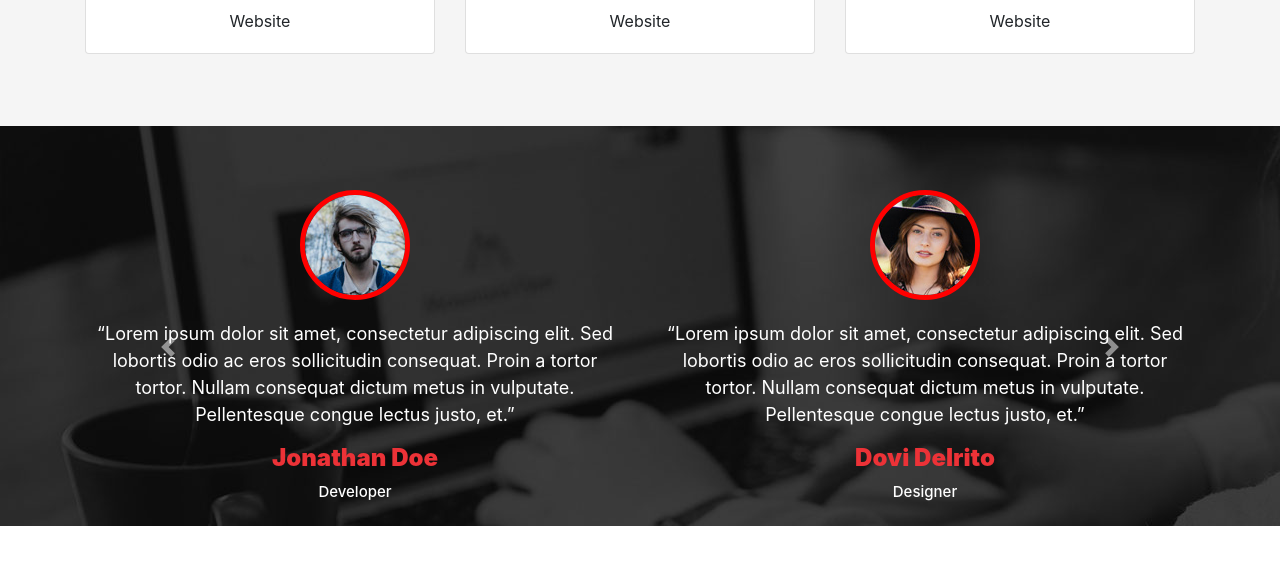
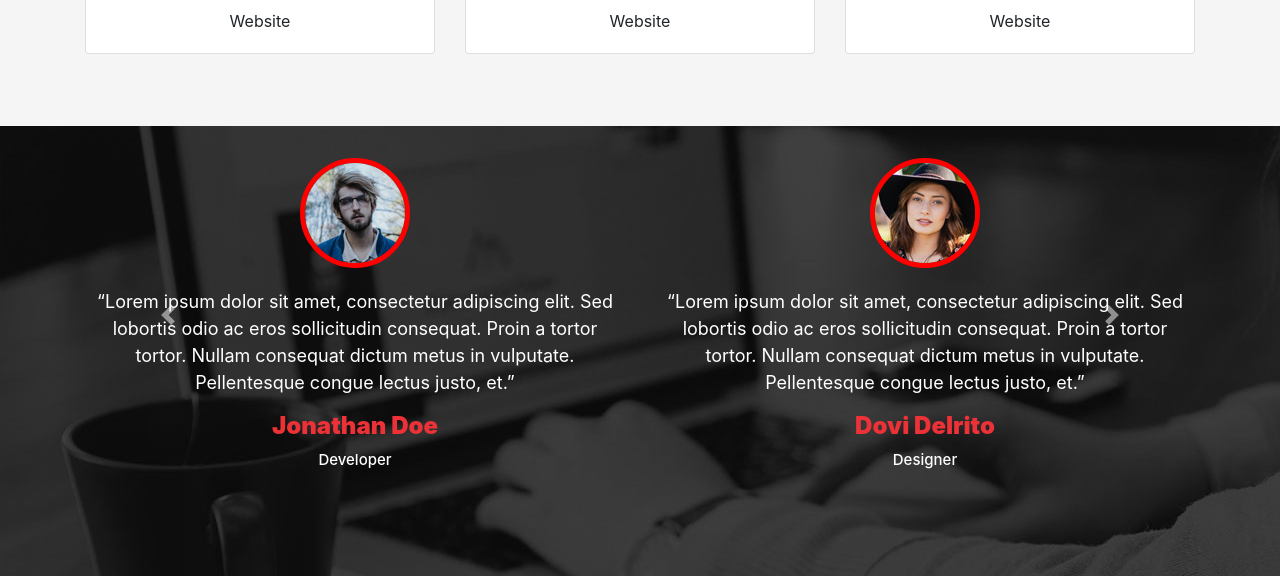
Before and after one commit to MohamedAlaaEldienAli/test-project, a plain HTML site: page test-git/index.html in a window 1280 px wide. Shown: the part 4088-4664 px from the top of the page. Before the commit the page ends 4614 px from the top, so only its background shows below. Drawn offline with Linux system fonts and the light colour scheme.

Commit message:
some update in file css

```diff
--- a/test-git/css/index_style.css
+++ b/test-git/css/index_style.css
@@ -168,7 +168,7 @@
 {
     background-image: url(../images/client-testimonial.jpg);
     background-attachment: fixed;
-    height: 400px;
+    height: 450px;
 }
 .sec-carousel .carousel-item img
 {
--- a/test-git/index.html
+++ b/test-git/index.html
@@ -357,8 +357,8 @@
 
         </section>
 
-        <section class="sec-carousel py-5">
-            <div class="container">
+        <section class="sec-carousel d-block justify-content-center align-items-center">
+            <div class="container pt-3 ">
                 <div id="carouselExampleControls" class="carousel slide" data-ride="carousel">
                   <div class="carousel-inner">
                     <div class="carousel-item active text-center py-3">
```
